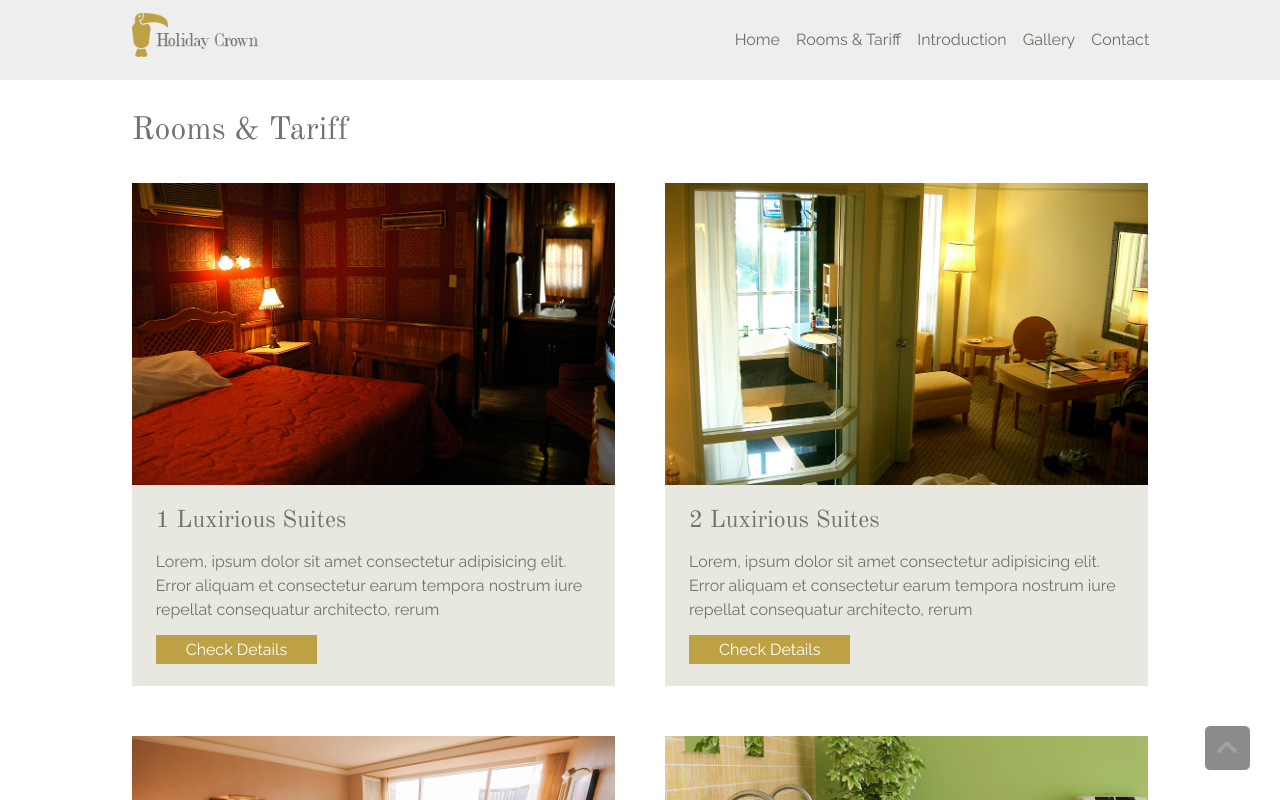
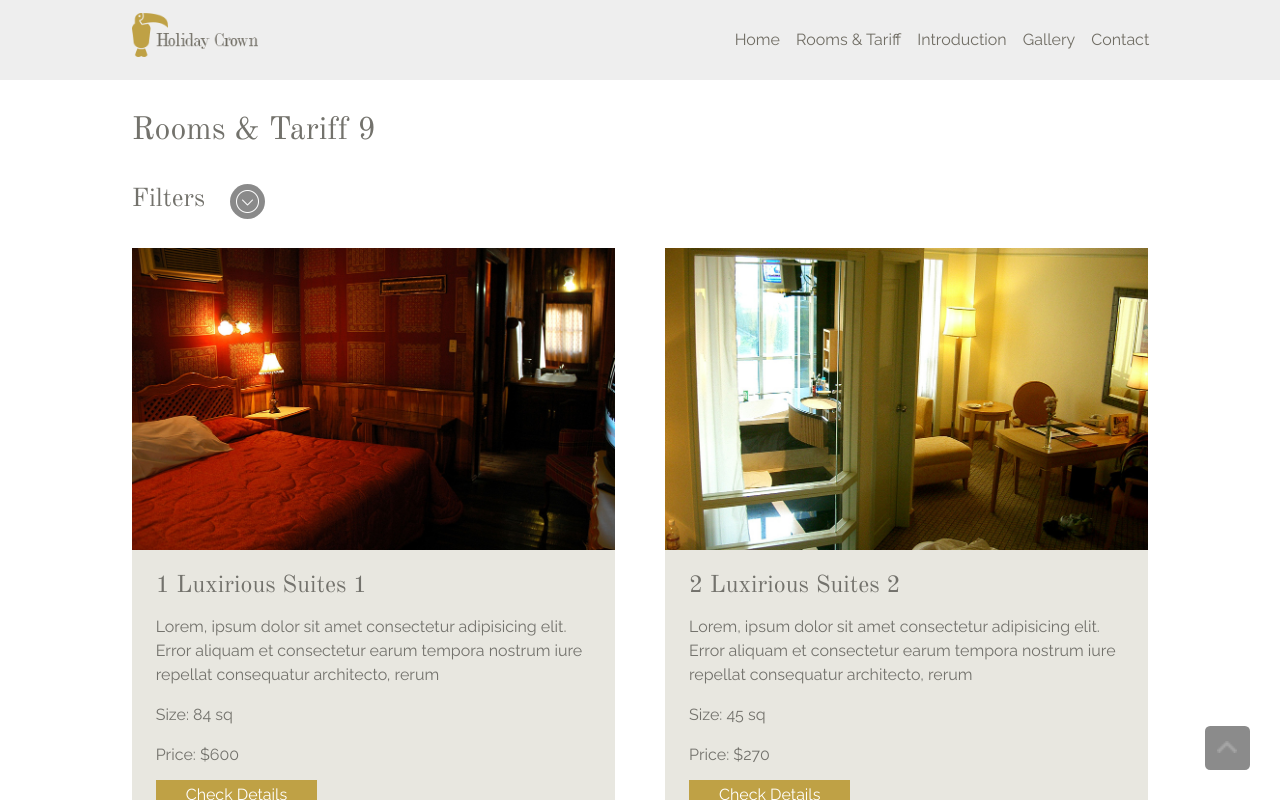
Before and after one commit to AlekseyMegliy/Hotel, a Vue app: page /rooms in a window 1280 px wide. Shown: the top 800 px of the page. Built offline with nearby package versions, Linux system fonts and the light colour scheme; what vue3-touch-events would draw is missing.

Commit message:
filters by size and price on the slider scales

```diff
--- a/src/components/HomeFormComponent.vue
+++ b/src/components/HomeFormComponent.vue
@@ -101,7 +101,7 @@
                 return {
                     name: {required, minLength: minLength(2)},
                     email:{ required, email},
-                    phone: { minLength: minLength(10)},
+                    phone: { minLength: minLength(9)},
                     rooms:{required, minValue:minValue(1)},
                     adults:{required, minValue:minValue(1)},
                     date:{
--- a/src/components/RoomOneComponent.vue
+++ b/src/components/RoomOneComponent.vue
@@ -1,9 +1,11 @@
 <template>
-    <div v-if="data.id >= min_limit && data.id <= max_limit" class="col-md-5 col-11 room-one">
+    <div v-if="data.filtered_id >= min_limit && data.filtered_id <= max_limit " class="col-md-5 col-11 room-one">
         <img :src="require(`@/assets/images/photos/${data.imgSrc[0]}.jpg`)">
         <div class="about-room">
-            <h2>{{ data.id }} {{ data.header }}</h2>
+            <h2>{{ data.id }} {{ data.header }} {{ data.filtered_id }}</h2>
             <p>{{ data.shortDesc }}</p>
+            <p>Size: {{ data.size }} sq</p>
+            <p>Price: ${{ data.price }}</p>
             <RouterLink :to="{ path: '/room', query: { room: data.id }}" class="detaisl-link">Check Details</RouterLink>
         </div>
     </div>
@@ -11,7 +13,7 @@
 
 <script>
     export default{
-        props:['data', 'min_limit', 'max_limit']
+        props:['data', 'min_limit', 'max_limit', ]
     }
 </script>
 
--- a/src/components/RoomsMainComponent.vue
+++ b/src/components/RoomsMainComponent.vue
@@ -1,6 +1,30 @@
 <template>
-    <h2 class="offset-md-1 rooms-header">Rooms & Tariff</h2>
+    <h2 class="offset-md-1 rooms-header">Rooms & Tariff {{ filtered_lenght }}</h2>
+    <h2 class="offset-md-1 rooms-header filter-header" v-on:click="filters=!filters">Filters</h2>
+    <span v-on:click="filters=!filters" class="filter-drop"><img width="35"  :class="{'filter-arrow-up':filters}" height="35" src="@/assets/social/arrow.png"></span>
+
     <div class="conteiner rooms">
+        <Transition name="filter">
+            <div class="row filters" v-if="filters">
+                <div class="sq offset-md-1 col-9 col-sm-5 col-md-4">
+                    <label for="min-sq" class="min-sq col-12">Min sq: <input type="text" class="col-2" v-model="min_sq">
+                        <input type="range" min="20" max="100"  class="col-10" id="min-sq" v-model="min_sq">
+
+                    </label>
+                    <label for="max-sq" class="max-sq col-12">Max sq: <input type="text" class="col-2" v-model="max_sq">
+                        <input type="range" min="40" max="150"  class="col-12" id="max-sq" v-model="max_sq">
+                    </label>
+                </div>
+                <div class="price offset-md-1 col-9 col-sm-5 col-md-4">
+                    <label for="min-price" class="min-sq col-12">Min price: <input type="text" class="col-2" v-model="min_price">
+                        <input type="range" min="100" max="800"  class="col-12" id="min-price" v-model="min_price">
+                    </label>
+                    <label for="max-price" class="max-sq  col-12">Max price: <input type="text" class="col-2" v-model="max_price">
+                        <input type="range" min="300" max="1000"  class="col-12" id="max-price" v-model="max_price">
+                    </label>
+                </div>
+            </div>
+        </Transition>
         <div class="row ">
 
             <RoomOne v-for="item of rooms"
@@ -8,19 +32,20 @@
                     v-bind:key="item.id"
                     v-bind:min_limit="min_limit"
                     v-bind:max_limit="max_limit"
+
                     />
-            <div class="rooms-nav col-md-5 col-12">
+            <div class="rooms-nav col-12">
                 <button v-bind:disabled="min_limit===1" v-bind:class="{'limit-for-arrow': min_limit===1}" v-on:click="min_limit = 1, max_limit =12"><a href="#">&lt;&lt;</a></button>
                 <button v-bind:disabled="min_limit===1" v-bind:class="{'limit-for-arrow': min_limit===1}" v-on:click="min_limit -= 12, max_limit -=12"><a href="#">&lt;</a></button>
-                <button v-for="item of buttonNum"
+                <button v-for="item of filtered_lenght"
                         :key="item"
                         v-bind:class="{current: min_limit=== 1+item*12-12, inviz: item< min_but(min_limit) ||  item>max_but(min_limit) }"
                         v-on:click="min_limit=1+item*12-12, max_limit=item*12"
                         >
                         <a href="#" >{{ item }}</a>
                 </button>
-                <button v-bind:disabled="min_limit===1+buttonNum*12-12" v-bind:class="{'limit-for-arrow': min_limit===1+buttonNum*12-12}" v-on:click="min_limit += 12, max_limit +=12"><a href="#">></a></button>
-                <button v-bind:disabled="min_limit===1+buttonNum*12-12" v-bind:class="{'limit-for-arrow': min_limit===1+buttonNum*12-12}" v-on:click="min_limit = 1+buttonNum*12-12, max_limit =buttonNum*12"><a href="#">>></a></button>
+                <button v-bind:disabled="min_limit===1+filtered_lenght*12-12" v-bind:class="{'limit-for-arrow': min_limit===1+filtered_lenght*12-12}" v-on:click="min_limit += 12, max_limit +=12"><a href="#">></a></button>
+                <button v-bind:disabled="min_limit===1+filtered_lenght*12-12" v-bind:class="{'limit-for-arrow': min_limit===1+filtered_lenght*12-12}" v-on:click="min_limit = 1+filtered_lenght*12-12, max_limit =filtered_lenght*12"><a href="#">>></a></button>
             </div>
         </div>
     </div>
@@ -36,15 +61,21 @@ import Jsoninfo from '../../json-info.json'
                 rooms: Jsoninfo.rooms,
                 min_limit:1,
                 max_limit: 12,
-                length: null
+                length: null,
+                filtered_lenght: null,
+                filters: false,
+                min_sq:20,
+                max_sq:150,
+                min_price:100,
+                max_price:1000,
 
             }
         },
         components:{RoomOne},
         methods:{
              min_but(cur){
-                if((cur-1)/12 >this.buttonNum -3){
-                    return this.buttonNum-4
+                if((cur-1)/12 >this.filtered_lenght -3){
+                    return this.filtered_lenght-4
                 }
                 return (cur-1)/12-1
             },
@@ -55,15 +86,70 @@ import Jsoninfo from '../../json-info.json'
                 return (cur-1)/12+3
             }
         },
-        computed:{
-            buttonNum(){
-                this.length = Object.keys(Jsoninfo.rooms)
-                return Math.ceil(this.length.length/12)
+        mounted(){
+            this.length = Object.keys(Jsoninfo.rooms)
+            this.filtered_lenght = Math.ceil(this.length.length/12)
+        },
+
+        watch:{
+            min_sq: function(min){
+                let filter_id =null;
+                for(let i=1; i<=this.length.length; i++){
+                    if(Jsoninfo.rooms[i].size > min && Jsoninfo.rooms[i].size < this.max_sq){
+                        filter_id++
+                        this.rooms[i].filtered_id= filter_id
+                    } else{
+                        this.rooms[i].filtered_id=0
+                    }
+
+                }
+                this.filtered_lenght = Math.ceil(filter_id/12)
+
             },
+            max_sq: function(max){
+                let filter_id =null;
+                for(let i=1; i<=this.length.length; i++){
+                    if(Jsoninfo.rooms[i].size < max && Jsoninfo.rooms[i].size > this.min_sq){
+                        filter_id++
+                        this.rooms[i].filtered_id= filter_id
+                    } else{
+                        this.rooms[i].filtered_id=0
+                    }
 
+                }
+                this.filtered_lenght = Math.ceil(filter_id/12)
+
+            },
+            min_price: function(min){
+                let filter_id =null;
+                for(let i=1; i<=this.length.length; i++){
+                    if(Jsoninfo.rooms[i].price > min && Jsoninfo.rooms[i].price < this.max_price){
+                        filter_id++
+                        this.rooms[i].filtered_id= filter_id
+                    } else{
+                        this.rooms[i].filtered_id=0
+                    }
+
+                }
+                this.filtered_lenght = Math.ceil(filter_id/12)
+
+            },
+            max_price: function(max){
+                let filter_id =null;
+                for(let i=1; i<=this.length.length; i++){
+                    if(Jsoninfo.rooms[i].price < max && Jsoninfo.rooms[i].price > this.min_price){
+                        filter_id++
+                        this.rooms[i].filtered_id= filter_id
+                    } else{
+                        this.rooms[i].filtered_id=0
+                    }
+
+                }
+                this.filtered_lenght = Math.ceil(filter_id/12)
+
+            }
 
         }
-
     }
 </script>
 
@@ -74,12 +160,51 @@ import Jsoninfo from '../../json-info.json'
     padding: 1em 25px 0em 25px;
     font-family: 'Old Standard TT', serif;
 }
+.filter-header{
+    font-size: 1.6em;
+    cursor: pointer;
+    display: inline-block;
+    box-sizing: content-box;
+    transition: all 0.2s ease-in-out;
+}
+.filter-drop{
+    cursor: pointer;
+}
+.filter-drop img{
+    width: 35px;
+    box-sizing: border-box;
+    filter: invert(180);
+    background-color: rgba(255, 255, 255, 0.459);
+    padding: 5px;
+    border-radius:50% ;
+    cursor: pointer;
+    transform: rotate(180deg);
+    transition: all ease-in-out 0.5s;
+}
+.filter-header:hover{
+    color: #4b4b48;
+}
+.filter-drop img:hover{
+    background-color: rgba(123, 123, 123, 0.459);
+}
+.filter-drop .filter-arrow-up{
+    transform: rotate(0deg);
+}
 .rooms .row{
     display: flex;
     justify-content: center;
     width: 100%;
     padding: 0;
     margin: 0;
+}
+.rooms .filters{
+    padding:0 1em;
+    background-color: #73726c1c;
+    justify-content: left;
+}
+.rooms .filters label{
+    margin-top: 10px;
+    margin-bottom: 10px;
 }
 .rooms .rooms-nav{
     text-align: center;
@@ -124,6 +249,9 @@ import Jsoninfo from '../../json-info.json'
     .rooms-header{
     padding: 1em 25px 0em 50px;
     }
+    .rooms .filters{
+    padding: 0 2em;
+}
 }
 @media all and (max-width:450px ){
     .rooms-header{
@@ -134,4 +262,24 @@ import Jsoninfo from '../../json-info.json'
     display: none;
 }
 
+
+
+.filter-enter-active, .filter-leave-active {
+    opacity: 1;
+    position: relative;
+    top:0;
+    overflow: hidden;
+    height:148px;
+    transition: all ease-in-out 0.7s;
+}
+.filter-enter-from, .filter-leave-to  {
+    position: relative;
+    top:-100px;
+    opacity: 0;
+    height: 0px;
+    overflow: hidden;
+
+
+}
+
 </style>
```
Also changed, not shown: json-info.json.
